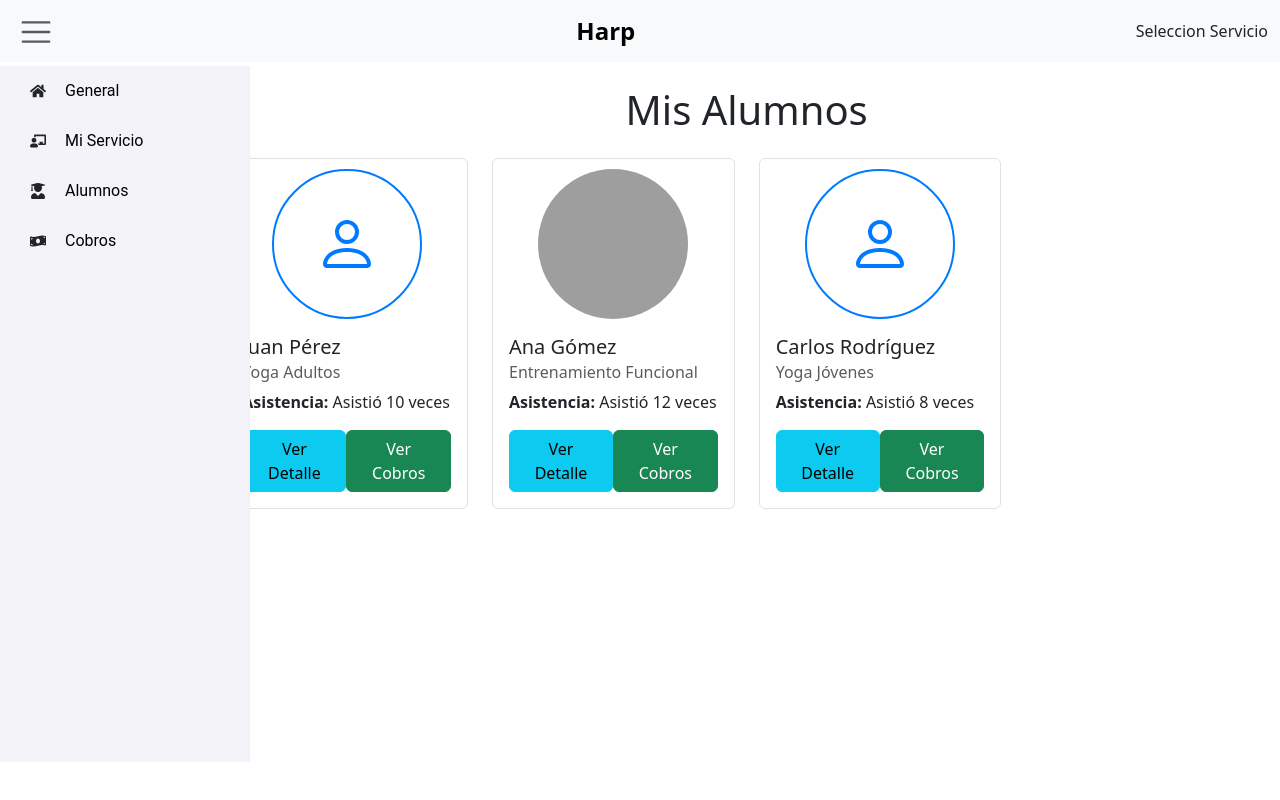
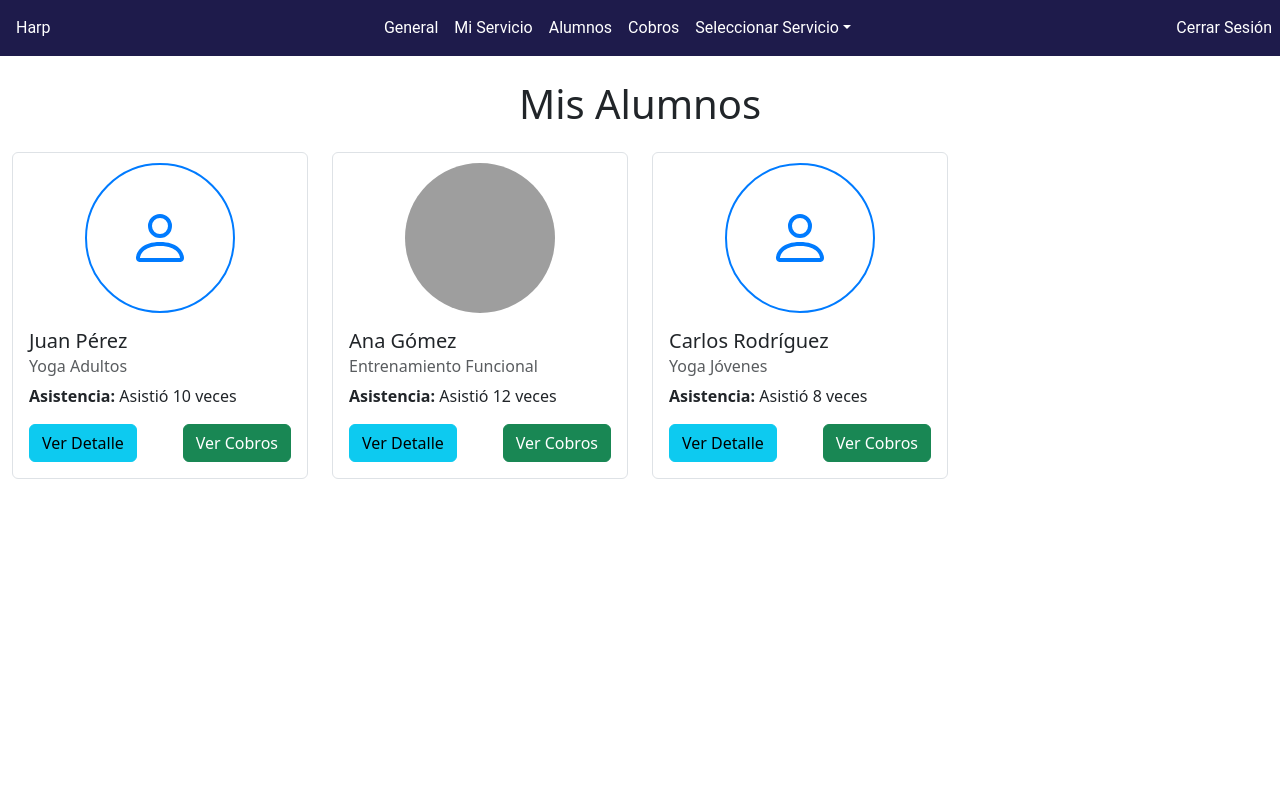
Before and after one commit to oscaralfrm/Grupo5-Comision3k2-SeminarioIntegrador, a React (Vite) app in the folder harp/: page /instructor/1/servicio/1/alumnos in a window 1280 px wide. Built offline with nearby package versions, Linux system fonts and the light colour scheme; grey boxes are pictures that could not be loaded.

Commit message:
Arreglo de estilos

```diff
--- a/harp/src/App.jsx
+++ b/harp/src/App.jsx
@@ -17,12 +17,15 @@ import General from "./Components/Instructor/MiServicio/MenuOpciones/General";
 import Cobros from "./Components/Instructor/MiServicio/MenuOpciones/Cobros";
 import Alumnos from "./Components/Instructor/MiServicio/MenuOpciones/Alumnos";
 import Servicio from "./Components/Instructor/MiServicio/MenuOpciones/Servicio";
-import ServicioForm from './Components/Instructor/Servicio/RegistrarServicio.jsx'
+import ServicioForm from './Components/Instructor/Servicio/RegistrarServicio.jsx';
+import AppNavbar from "./Components/Navbars/AppNavbars.jsx";
+
 function App() {
     return (
         <div className="d-flex flex-column min-vh-100">
             <BrowserRouter>
                 <div className="flex-grow-1">
+                    <AppNavbar/>
                     <Routes>
                         <Route path="/" element={<PaginaDeInicio />} />
                         <Route path="/login" element={<LoginForm />} />
--- a/harp/src/Components/Instructor/MiServicio/MenuOpciones/Alumnos.jsx
+++ b/harp/src/Components/Instructor/MiServicio/MenuOpciones/Alumnos.jsx
@@ -1,10 +1,9 @@
 import React, { useState } from "react";
 import { Card, Button, Row, Col, Modal, Container } from "react-bootstrap";
 import { Person } from "react-bootstrap-icons";
-import NavbarInstructor from "../NavbarInstructor/NavbarInstructor";
+
 
 import { useParams } from "react-router-dom";
-import CustomSidebar from "../SidebarInstructor/SidebarInstructor";
 
 const Alumnos = () => {
   const [students, setStudents] = useState([
@@ -59,21 +58,9 @@ const Alumnos = () => {
 
   return (
     <Container fluid>
-      {/* NavbarInstructor en la parte superior */}
-      <Row >
-        <NavbarInstructor  toggleSidebar={toggleSidebar} />
-      </Row>
-
       <Row className="mt-4">
-        {/* Sidebar a la izquierda, solo visible si isSidebarVisible es true */}
-        {isSidebarVisible && (
-          <Col xs={12} md={3} lg={2} className="sidebar">
-            <CustomSidebar idInstructor={idInstructor} idServicio={idServicio} />
-          </Col>
-        )}
-
         {/* Contenido principal a la derecha del Sidebar */}
-        <Col xs={12} md={isSidebarVisible ? 9 : 12} lg={isSidebarVisible ? 10 : 12}>
+        <Col xs={12}>
           <h1 className="text-center mb-4">Mis Alumnos</h1>
           <Row xs={1} sm={2} md={3} lg={4} className="g-4">
             {students.map((student) => (
--- a/harp/src/Components/Instructor/MiServicio/MiServicio.jsx
+++ b/harp/src/Components/Instructor/MiServicio/MiServicio.jsx
@@ -1,6 +1,4 @@
 import React, { useState } from 'react';
-import NavbarInstructor from './NavbarInstructor/NavbarInstructor';
-import Sidebar from './SidebarInstructor/SidebarInstructor';
 
 export default function MiServicio() {
   const [isSidebarVisible, setSidebarVisible] = useState(true); // Estado para manejar la visibilidad del sidebar
@@ -12,14 +10,6 @@ export default function MiServicio() {
   return (
     <div style={{ display: 'flex', flexDirection: 'row' }}>
       {/* Navbar */}
-      <NavbarInstructor toggleSidebar={toggleSidebar} />
-
-      {/* Sidebar: Se muestra solo si isSidebarVisible es true */}
-      {isSidebarVisible && (
-
-          <Sidebar idInstructor={1} idServicio={1} />
-
-      )}
 
 
     </div>
--- a/harp/src/Components/Instructor/MiServicio/NavbarInstructor/NavbarInstructor.jsx
+++ b/harp/src/Components/Instructor/MiServicio/NavbarInstructor/NavbarInstructor.jsx
@@ -1,78 +1,128 @@
-import React, { useState } from "react";
-import { useNavigate } from "react-router-dom";
+import React, { useState, useEffect } from "react";
+import { useNavigate, useParams } from "react-router-dom";
 import "bootstrap/dist/css/bootstrap.min.css";
 
-function NavbarInstructor({ toggleSidebar, groupOptions = [] }) {
-  const [showGroupSelector, setShowGroupSelector] = useState(false);
+function NavbarInstructor() {
   const navigate = useNavigate();
-  groupOptions = ["Servicio de Tutoría", "Servicio de Yoga", "Servicio de Música"];
-  const handleToggleMenu = () => {
-    toggleSidebar(); // Llamamos a la función para alternar el sidebar
+  const { idInstructor, idServicio } = useParams();
+
+  // Lista de servicios
+  const servicios = [
+    { id: 1, nombre: "Servicio 1" },
+    { id: 2, nombre: "Servicio 2" },
+    { id: 3, nombre: "Servicio 3" },
+  ];
+
+  // Estado para manejar el dropdown y el servicio seleccionado
+  const [dropdownOpen, setDropdownOpen] = useState(false);
+  const [selectedService, setSelectedService] = useState(null);
+
+  // Maneja la selección de servicio
+  const handleSelectService = (serviceId) => {
+    if (serviceId) {
+      setSelectedService(servicios.find((servicio) => servicio.id === serviceId));
+      navigate(`/instructor/${idInstructor}/servicio/${serviceId}/general`);
+    }
+    setDropdownOpen(false); // Cierra el dropdown después de seleccionar un servicio
   };
 
-  const handleGroupSelect = (group) => {
-    console.log("Grupo seleccionado:", group);
-    setShowGroupSelector(false);
+  // Función para alternar el estado de visibilidad del dropdown
+  const toggleDropdown = () => {
+    setDropdownOpen(!dropdownOpen);
   };
 
+  // UseEffect para seleccionar el servicio correcto al cargar la página
+  useEffect(() => {
+    if (idServicio) {
+      const selected = servicios.find((servicio) => servicio.id === parseInt(idServicio));
+      if (selected) {
+        setSelectedService(selected);
+      }
+    }
+  }, [idServicio, servicios]);
+
   return (
-    <nav className="navbar navbar-expand-lg navbar-light bg-light w-100">
-      <div className="container-fluid">
-        {/* Botón de menú a la izquierda del todo */}
+    <nav className="navbar navbar-expand-lg navbar-light" style={{ fontFamily: "Roboto", backgroundColor: '#1E1B4B', color: 'white' }}>
+
+      {/* Botón de toggler en dispositivos móviles */}
       <button
+        className="navbar-toggler"
         type="button"
-          onClick={handleToggleMenu}
+        data-toggle="collapse"
+        data-target="#navbarNavDropdown"
+        aria-controls="navbarNavDropdown"
+        aria-expanded={dropdownOpen ? "true" : "false"}
         aria-label="Toggle navigation"
-          style={{
-            marginRight: "1rem",
-            color: "black",
-            background: "none",
-            border: "none",
-            fontSize: "1.5rem",
-          }}
+        onClick={toggleDropdown}
       >
         <span className="navbar-toggler-icon"></span>
       </button>
 
-        {/* Nombre "Harp" centrado */}
-        <div className="d-flex align-items-center flex-grow-1 justify-content-center">
-          <a
-            className="navbar-brand m-0"
-            href="#"
-            style={{ fontSize: "1.5rem", fontWeight: "bold" }}
-          >
+      {/* Menú de navegación */}
+      <div className={`collapse navbar-collapse ${dropdownOpen ? "show" : ""}`} id="navbarNavDropdown">
+        <ul className="nav">
+        <li className="nav-item">
+            <a className="nav-link" href={`/instructor/${idInstructor}/servicio/${idServicio}/general`} style={{ color: 'white' }}>
               Harp
             </a>
-        </div>
-
-        {/* Selector de grupo a la derecha */}
-        <div className="d-flex align-items-center position-relative">
-          <a
-            className="nav-link"
-            href="#"
-            onClick={() => setShowGroupSelector(!showGroupSelector)}
-          >
-            Seleccion Servicio
-          </a>
-          {showGroupSelector && (
-            <ul
-              className="dropdown-menu show"
-              style={{ position: "absolute", right: 0, top: "100%", marginTop: "1.2rem" }}
-            >
-              {groupOptions.map((group, index) => (
-                <li key={index}>
-                  <a
-                    className="dropdown-item"
-                    href="#"
-                    onClick={() => handleGroupSelect(group)}
-                  >
-                    {group}
+          </li>
+        </ul>
+        <ul className="navbar-nav mx-auto">
+          <li className="nav-item">
+            <a className="nav-link" href={`/instructor/${idInstructor}/servicio/${idServicio}/general`} style={{ color: 'white' }}>
+              General
             </a>
           </li>
+          <li className="nav-item">
+            <a className="nav-link" href={`/instructor/${idInstructor}/servicio/${idServicio}/mi-servicio`} style={{ color: 'white' }}>
+              Mi Servicio
+            </a>
+          </li>
+          <li className="nav-item">
+            <a className="nav-link" href={`/instructor/${idInstructor}/servicio/${idServicio}/alumnos`} style={{ color: 'white' }}>
+              Alumnos
+            </a>
+          </li>
+          <li className="nav-item">
+            <a className="nav-link" href={`/instructor/${idInstructor}/servicio/${idServicio}/cobros`} style={{ color: 'white' }}>
+              Cobros
+            </a>
+          </li>
+          <li className="nav-item dropdown">
+            <a
+              className="nav-link dropdown-toggle"
+              href="#"
+              id="navbarDropdownMenuLink"
+              role="button"
+              aria-haspopup="true"
+              aria-expanded={dropdownOpen ? "true" : "false"}
+              onClick={toggleDropdown}
+              style={{ color: 'white' }}
+            >
+              {selectedService ? selectedService.nombre : "Seleccionar Servicio"}
+            </a>
+            <div className={`dropdown-menu ${dropdownOpen ? "show" : ""}`} aria-labelledby="navbarDropdownMenuLink">
+              {servicios.map((servicio) => (
+                <button
+                  key={servicio.id}
+                  className="dropdown-item"
+                  onClick={() => handleSelectService(servicio.id)}
+                  style={{ color: '#1E1B4B' }} // Color de texto del dropdown en blanco si prefieres
+                >
+                  {servicio.nombre}
+                </button>
               ))}
+            </div>
+          </li>
         </ul>
-          )}
-        </div>
+
+        <ul className="navbar-nav">
+          <li className="nav-item">
+            <a className="nav-link" href="/" style={{ color: 'white' }}>
+              Cerrar Sesión
+            </a>
+          </li>
+        </ul>
       </div>
     </nav>
   );
--- a/harp/src/Components/Instructor/MiServicio/SidebarInstructor/SidebarInstructor.jsx
+++ /dev/null
@@ -1,38 +0,0 @@
-import React from 'react';
-import { Sidebar, Menu, MenuItem } from 'react-pro-sidebar';
-import { FaHome, FaChalkboardTeacher, FaUserGraduate, FaMoneyBillWave } from 'react-icons/fa'; // Íconos de react-icons
-import { Link } from 'react-router-dom'; // Para las rutas de React Router
-
-const CustomSidebar = ({idServicio,idInstructor}) => {
-  return (
-    <Sidebar
-      style={{
-        position: 'fixed',
-        top: '8.2vh',  // Ajustado para estar debajo de la navbar
-        left: '0',    // Fijado a la izquierda
-        width: '250px',  // Ancho fijo del sidebar
-        height: '87vh',  // Alto adaptado al tamaño de la pantalla
-        backgroundColor: '#E6E6FA',  // Fondo claro para el sidebar
-        fontFamily: 'Roboto, sans-serif', // Usar fuente Roboto
-        zIndex: '1050'  // Asegurar que el sidebar esté por encima del contenido
-      }}
-    >
-      <Menu>
-        <MenuItem icon={<FaHome />} style={{ fontSize: '1rem' }}>
-          <Link to={`/instructor/${idInstructor}/servicio/${idServicio}/general`} style={{ textDecoration: 'none', color: 'black' }}>General</Link>
-        </MenuItem>
-        <MenuItem icon={<FaChalkboardTeacher />} style={{ fontSize: '1rem' }}>
-          <Link to={`/instructor/${idInstructor}/servicio/${idServicio}/mi-servicio`} style={{ textDecoration: 'none', color: 'black' }}>Mi Servicio</Link>
-        </MenuItem>
-        <MenuItem icon={<FaUserGraduate />} style={{ fontSize: '1rem' }}>
-          <Link to={`/instructor/${idInstructor}/servicio/${idServicio}/alumnos`} style={{ textDecoration: 'none', color: 'black' }}>Alumnos</Link>
-        </MenuItem>
-        <MenuItem icon={<FaMoneyBillWave />} style={{ fontSize: '1rem' }}>
-          <Link to={`/instructor/${idInstructor}/servicio/${idServicio}/cobros`} style={{ textDecoration: 'none', color: 'black' }}>Cobros</Link>
-        </MenuItem>
-      </Menu>
-    </Sidebar>
-  );
-};
-
-export default CustomSidebar;
--- /dev/null
+++ b/harp/src/Components/Navbars/AppNavbars.jsx
@@ -0,0 +1,23 @@
+import React from 'react';
+import { useLocation } from 'react-router-dom';
+
+import Navbar from '../PaginaDeInicio/NavbarLandingPage/NavbarLandingPage.jsx'
+import NavbarInstructor from '../Instructor/MiServicio/NavbarInstructor/NavbarInstructor.jsx'
+
+
+const AppNavbar = () => {
+  const location = useLocation();
+
+  // Define las rutas que mostrarán cada navbar
+  const isPrincipalRoute = location.pathname === '/';
+  const isInstructorRoute = location.pathname.startsWith('/instructor/') &&
+  location.pathname.includes('/servicio/');
+  return (
+    <>
+      {isPrincipalRoute && <Navbar />}
+      {isInstructorRoute && <NavbarInstructor />}
+    </>
+  );
+};
+
+export default AppNavbar;
--- a/harp/src/Components/PaginaDeInicio/CardInfo.jsx
+++ b/harp/src/Components/PaginaDeInicio/CardInfo.jsx
@@ -5,8 +5,8 @@ import { TypeAnimation } from 'react-type-animation';
 
 export default function CardInfo() {
     return (
-        <div className="container mt-5 mb-4 text-center">
-            <h1 className="fw-bold text-primary mb-4">
+        <div className="container mt-5 mb-4 text-center" style={{fontFamily:'Roboto'}}>
+            <h1 className="fw-bold  mb-4"style={{fontFamily:'Roboto',color:'#1E1B4B'}} >
                 <TypeAnimation
                     sequence={['Gestiona tus servicios con Harp', 1000]}
                     speed={40}
--- a/harp/src/Components/PaginaDeInicio/FooterLandingPage/Footer.jsx
+++ b/harp/src/Components/PaginaDeInicio/FooterLandingPage/Footer.jsx
@@ -2,7 +2,7 @@ import React from 'react';
 import img from '../../../assets/LogoHarpFooter.png'
 function Footer() {
   return (
-    <footer className="bg-dark text-light mt-5">
+    <footer className=" text-light mt-5" style={{fontFamily:'Roboto', backgroundColor: '#1E1B4B'}}>
       <div className="container py-4">
         <div className="row">
           {/* Logo */}
--- a/harp/src/Components/PaginaDeInicio/GenericCard.jsx
+++ b/harp/src/Components/PaginaDeInicio/GenericCard.jsx
@@ -3,7 +3,7 @@ import { Card } from 'react-bootstrap';
 
 export default function GenericCard({ title, description, icon }) {
     return (
-        <Card className="p-4 text-white bg-primary h-100 d-flex flex-column align-items-center">
+        <Card className="p-4 text-white bg-primary h-100 d-flex flex-column align-items-center" style={{fontFamily:'Roboto',backgroundImage: 'linear-gradient(to right, #1E1B4B, #6E3CBC)',}}>
             <div className="text-center mb-3">{icon}</div>
             <Card.Title className="text-center">{title}</Card.Title>
             <Card.Text className="text-center flex-grow-1">{description}</Card.Text>
--- a/harp/src/Components/PaginaDeInicio/NavbarLandingPage/NavbarLandingPage.jsx
+++ b/harp/src/Components/PaginaDeInicio/NavbarLandingPage/NavbarLandingPage.jsx
@@ -1,30 +1,28 @@
 import React from 'react';
 import { Navbar, Nav, Button } from 'react-bootstrap';
-import img from '../../../assets/LogoHarp.png';
+import img from '../../../assets/Logo.png';
 import { useNavigate } from 'react-router-dom';
 
 export default function NavBar() {
     const navigate = useNavigate();
 
     return (
-        <Navbar bg="dark" expand="lg" className="px-4">
+        <Navbar expand="lg" className="px-4" style={{ fontFamily: 'Roboto', backgroundColor: '#1E1B4B' }}>
             <Navbar.Brand href="#" className="text-white">
                 <img src={img} alt="Harp Logo" width="30" height="30" className="d-inline-block align-top" />
                 Harp
             </Navbar.Brand>
             <Navbar.Toggle
                 aria-controls="navbar-nav"
-                className="navbar-toggler"
                 style={{
-                    borderColor: 'white', // Cambia el color del borde del botón
-                    backgroundColor: '#E6E6FA' // Cambia el color del icono
+                    borderColor: 'white',         // Cambia el color del borde al blanco
+                               // Cambia el color del icono a blanco
+                    backgroundColor: '#4F46E5' // Asegura que el fondo sea transparente
                 }}
+                className="navbar-toggler-outline-light" // Puedes usar una clase personalizada para estilos adicionales si es necesario
             />
-            <Navbar.Collapse id="navbar-nav">
-                <Nav className="me-auto">
-                    <Nav.Link className="text-white">Servicios</Nav.Link>
-                </Nav>
-                <div className="d-flex flex-wrap">
+            <Navbar.Collapse id="navbar-nav" className="justify-content-end">
+                <div className="d-flex ms-auto">
                     <Button
                         variant="outline-light"
                         onClick={() => navigate("/login")}
@@ -33,7 +31,7 @@ export default function NavBar() {
                         Iniciar Sesión
                     </Button>
                     <Button
-                        variant="primary"
+                        style={{ backgroundColor: '#4F46E5', color: 'white' }}
                         onClick={() => navigate("/registro")}
                         className="mb-2 mb-sm-0"
                     >
--- a/harp/src/Components/PaginaDeInicio/PaginaDeInicio.jsx
+++ b/harp/src/Components/PaginaDeInicio/PaginaDeInicio.jsx
@@ -7,7 +7,7 @@ import Footer from './FooterLandingPage/Footer';
 export default function PaginaDeInicio() {
     return (
         <div>
-            <Navbar />
+
             <WelcomeSticker />
             <CardInfo />
             <Footer/>
```
Lines whose indentation alone changed are shown as unchanged.
